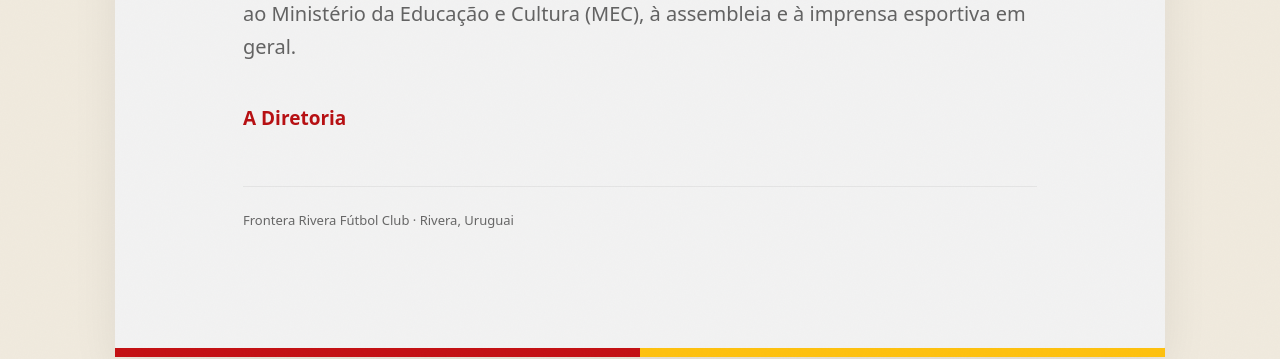
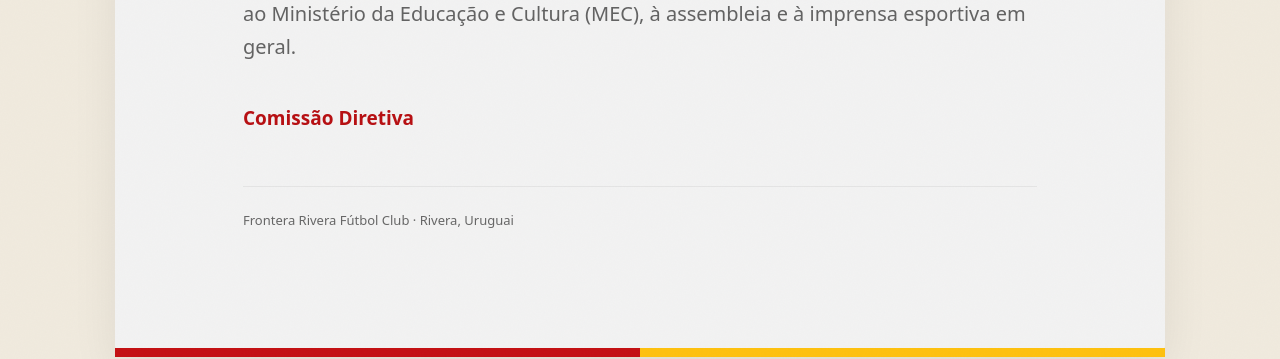
Before and after one commit to lilguti384-jpg/FronteraRivera, a Jekyll site: the page built from _comunicados_pt/2026-11-17-inicio-del-proceso-de-reconversion-a-sad.md, in a window 1280 px wide and 900 px high, scrolled down 896 px. Shown: the part 155-514 px from the top of the window. Built offline with Jekyll 4.4.1, drawn with Linux system fonts in a browser that asks for light colours; some web fonts are replaced.

Commit message:
Corregir firma del comunicado a Comisión Directiva

```diff
--- a/_comunicados_pt/2026-11-17-inicio-del-proceso-de-reconversion-a-sad.md
+++ b/_comunicados_pt/2026-11-17-inicio-del-proceso-de-reconversion-a-sad.md
@@ -3,7 +3,7 @@ title: Frontera Rivera Fútbol Club inicia o processo de transformação em SAD
 original: 2026-11-17-inicio-del-proceso-de-reconversion-a-sad
 date: 2026-11-17
 description: A Assembleia Extraordinária de 16 de novembro aprovou por unanimidade o início do processo jurídico de transformação do clube de associação civil em sociedade anônima desportiva (SAD). Também autorizou a Comissão Diretiva e a Comissão Fiscal a reestruturar a Diretoria.
-author: A Diretoria
+author: Comissão Diretiva
 published: true
 ---
 Conforme previsto, em 16 de novembro de 2026 foi realizada a Assembleia Extraordinária do Frontera Rivera Fútbol Club.
```
